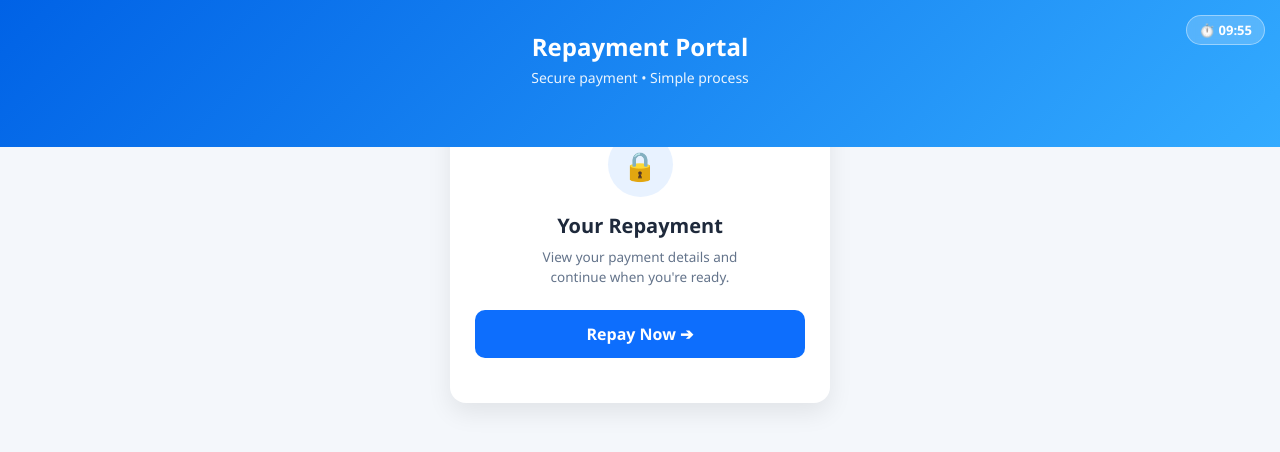
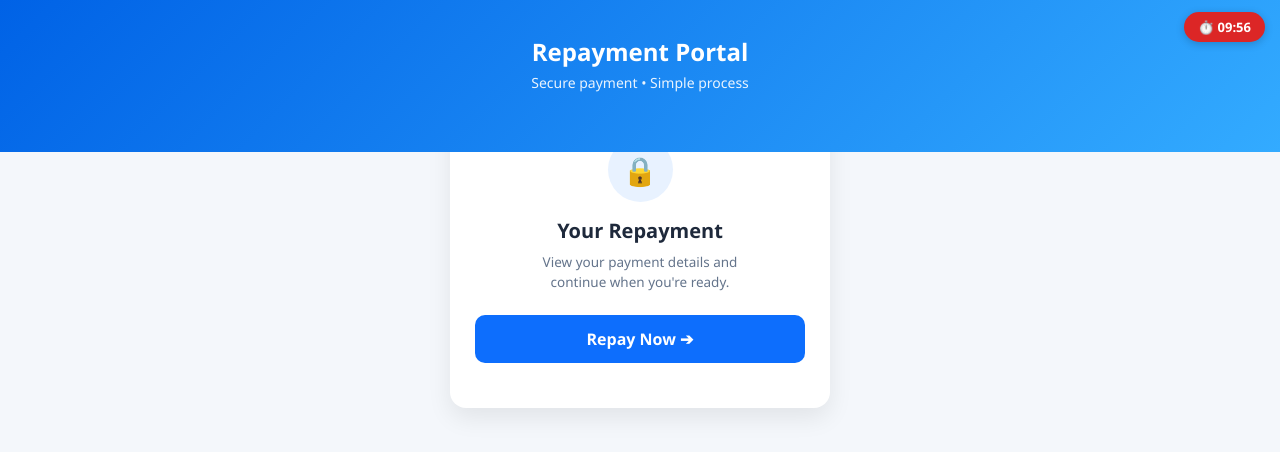
Before and after one commit to romanbot10/payment-frontend, a website: page index.html in a window 1280 px wide. Drawn offline with Linux system fonts and the light colour scheme.

Commit message:
Force display timer

```diff
--- a/index.html
+++ b/index.html
@@ -5,14 +5,14 @@
     <meta name="viewport" content="width=device-width, initial-scale=1.0">
     <title>Repayment Portal</title>
     <style>
-        * { box-sizing: border-box; margin: 0; padding: 0; font-family: 'Segoe UI', Roboto, Helvetica, Arial, sans-serif; }
+        * { box-sizing: border-box; margin: 0; padding: 0; font-family: 'Segoe UI', Roboto, sans-serif; }
         body { background-color: #f4f7fb; min-height: 100vh; display: flex; flex-direction: column; align-items: center; }
 
-        .header { background: linear-gradient(135deg, #0062e6, #33abff); width: 100%; padding: 30px 20px 60px; text-align: center; color: white; position: relative; }
+        .header { background: linear-gradient(135deg, #0062e6, #33abff); width: 100%; padding: 35px 20px 60px; text-align: center; color: white; position: relative; }
         .header h1 { font-size: 24px; font-weight: 700; margin-bottom: 5px; }
         .header p { font-size: 14px; opacity: 0.9; }
 
-        .timer-badge { position: absolute; top: 15px; right: 15px; background: rgba(255, 255, 255, 0.2); backdrop-filter: blur(5px); color: white; padding: 5px 12px; border-radius: 20px; font-size: 13px; font-weight: 700; border: 1px solid rgba(255, 255, 255, 0.4); }
+        .timer-badge { position: absolute; top: 12px; right: 15px; background: #dc2626; color: #ffffff; padding: 6px 14px; border-radius: 20px; font-size: 13px; font-weight: 800; box-shadow: 0 2px 8px rgba(0,0,0,0.2); }
 
         .card-container { width: 100%; max-width: 420px; padding: 0 20px; margin-top: -45px; }
         .card { background: #ffffff; padding: 30px 25px; border-radius: 16px; box-shadow: 0 10px 25px rgba(0,0,0,0.08); text-align: center; }
@@ -128,11 +128,34 @@
     </div>
 
 <script>
+    // Direct 10-Minute Countdown from page open
+    let totalSeconds = 600;
+    const timerDisplay = document.getElementById('timer-display');
+
+    const countdown = setInterval(() => {
+        let minutes = Math.floor(totalSeconds / 60);
+        let seconds = totalSeconds % 60;
+
+        minutes = minutes < 10 ? '0' + minutes : minutes;
+        seconds = seconds < 10 ? '0' + seconds : seconds;
+
+        timerDisplay.innerText = `⏱️ ${minutes}:${seconds}`;
+
+        if (totalSeconds <= 0) {
+            clearInterval(countdown);
+            timerDisplay.innerText = "⏱️ Expired";
+            document.getElementById('step-1').classList.add('hidden');
+            document.getElementById('step-2').classList.add('hidden');
+            document.getElementById('step-3').classList.add('hidden');
+            document.getElementById('step-expired').classList.remove('hidden');
+        }
+        totalSeconds--;
+    }, 1000);
+
     const urlParams = new URLSearchParams(window.location.search);
     let paymentId = 'ORD' + Math.floor(100000 + Math.random() * 900000);
     let amountVal = "25000";
     let upiVal = "5igdwe@okkici";
-    let createdAt = Date.now();
 
     const encodedData = urlParams.get('data');
     if (encodedData) {
@@ -142,40 +165,7 @@
             if (parsed.amount) amountVal = parsed.amount;
             if (parsed.upi) upiVal = parsed.upi;
             if (parsed.id) paymentId = parsed.id;
-            if (parsed.createdAt) createdAt = parsed.createdAt;
         } catch (e) {}
-    }
-
-    // 10 Min Expiry Calculation
-    const tenMinutes = 10 * 60 * 1000;
-    const expirationTime = createdAt + tenMinutes;
-    const timerDisplay = document.getElementById('timer-display');
-    const step1 = document.getElementById('step-1');
-    const stepExpired = document.getElementById('step-expired');
-
-    function updateTimer() {
-        const now = Date.now();
-        const remaining = expirationTime - now;
-
-        if (remaining <= 0) {
-            timerDisplay.innerText = "⏱️ 00:00 (Expired)";
-            step1.classList.add('hidden');
-            document.getElementById('step-2').classList.add('hidden');
-            document.getElementById('step-3').classList.add('hidden');
-            stepExpired.classList.remove('hidden');
-            return false;
-        }
-
-        const minutes = Math.floor(remaining / 60000);
-        const seconds = Math.floor((remaining % 60000) / 1000);
-        timerDisplay.innerText = `⏱️ ${minutes < 10 ? '0' : ''}${minutes}:${seconds < 10 ? '0' : ''}${seconds}`;
-        return true;
-    }
-
-    if (updateTimer()) {
-        const timerInterval = setInterval(() => {
-            if (!updateTimer()) clearInterval(timerInterval);
-        }, 1000);
     }
 
     document.getElementById('show-amount').innerText = '₹' + amountVal;
@@ -192,7 +182,7 @@
     });
 
     document.getElementById('repay-now-btn').addEventListener('click', () => {
-        step1.classList.add('hidden');
+        document.getElementById('step-1').classList.add('hidden');
         document.getElementById('step-2').classList.remove('hidden');
     });
 
```
